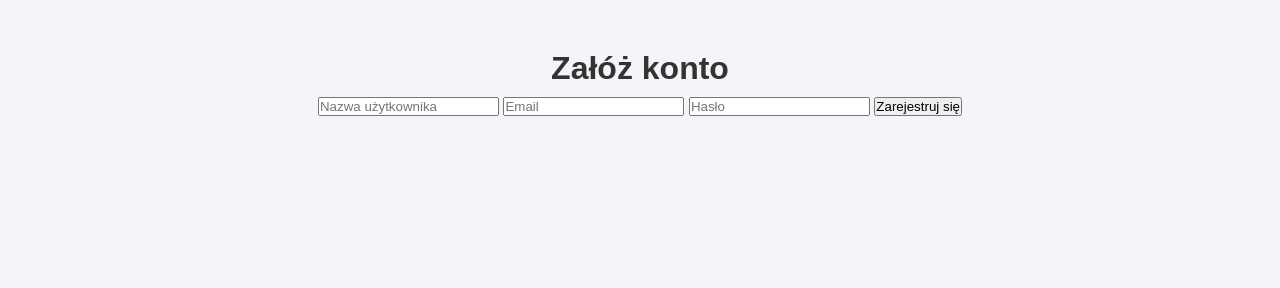
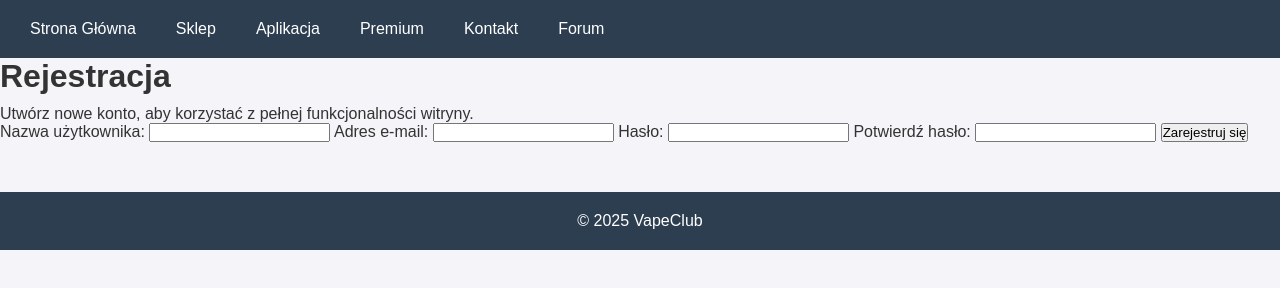
Before and after one commit to Cukrzyk05/Strona, a plain HTML site: page rejestracja.html in a window 1280 px wide. Drawn offline with Linux system fonts and the light colour scheme.

Commit message:
Update rejestracja.html

```diff
--- a/rejestracja.html
+++ b/rejestracja.html
@@ -1,20 +1,48 @@
 <!DOCTYPE html>
 <html lang="pl">
 <head>
-    <meta charset="UTF-8">
-    <meta name="viewport" content="width=device-width, initial-scale=1.0">
-    <title>VapeClub - Rejestracja</title>
-    <link rel="stylesheet" href="style.css">
+  <meta charset="UTF-8">
+  <meta name="viewport" content="width=device-width, initial-scale=1.0">
+  <title>Rejestracja - VapeClub</title>
+  <link rel="stylesheet" href="style.css">
 </head>
 <body>
-    <div class="main-content">
-        <h1>Załóż konto</h1>
-        <form class="register-form">
-            <input type="text" placeholder="Nazwa użytkownika" required>
-            <input type="email" placeholder="Email" required>
-            <input type="password" placeholder="Hasło" required>
-            <button type="submit">Zarejestruj się</button>
-        </form>
-    </div>
+  <header>
+    <nav>
+      <ul>
+        <li><a href="index.html">Strona Główna</a></li>
+        <li><a href="sklep.html">Sklep</a></li>
+        <li><a href="aplikacja.html">Aplikacja</a></li>
+        <li><a href="premium.html">Premium</a></li>
+        <li><a href="kontakt.html">Kontakt</a></li>
+        <li><a href="forum.html">Forum</a></li>
+      </ul>
+    </nav>
+  </header>
+
+  <section class="registration">
+    <h1>Rejestracja</h1>
+    <p>Utwórz nowe konto, aby korzystać z pełnej funkcjonalności witryny.</p>
+
+    <form action="login.html" method="POST">
+      <label for="username">Nazwa użytkownika:</label>
+      <input type="text" id="username" name="username" required>
+
+      <label for="email">Adres e-mail:</label>
+      <input type="email" id="email" name="email" required>
+
+      <label for="password">Hasło:</label>
+      <input type="password" id="password" name="password" required>
+
+      <label for="confirm-password">Potwierdź hasło:</label>
+      <input type="password" id="confirm-password" name="confirm-password" required>
+
+      <button type="submit">Zarejestruj się</button>
+    </form>
+  </section>
+
+  <footer>
+    <p>&copy; 2025 VapeClub</p>
+  </footer>
 </body>
 </html>
```
